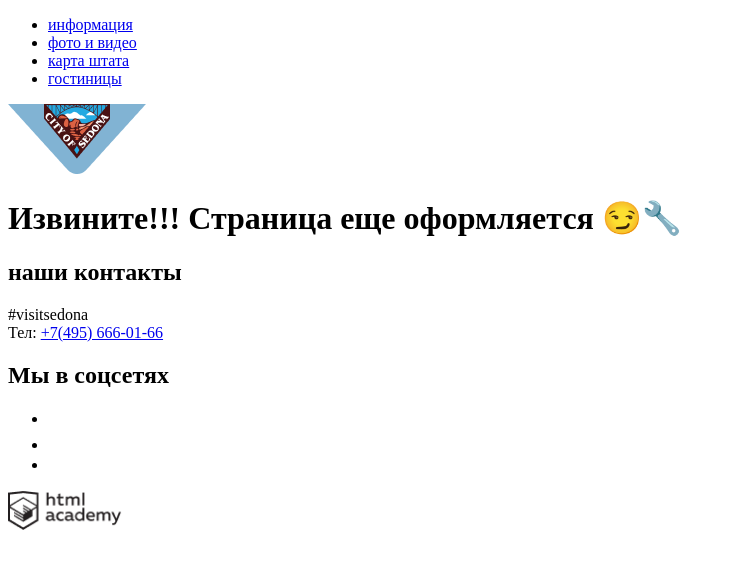
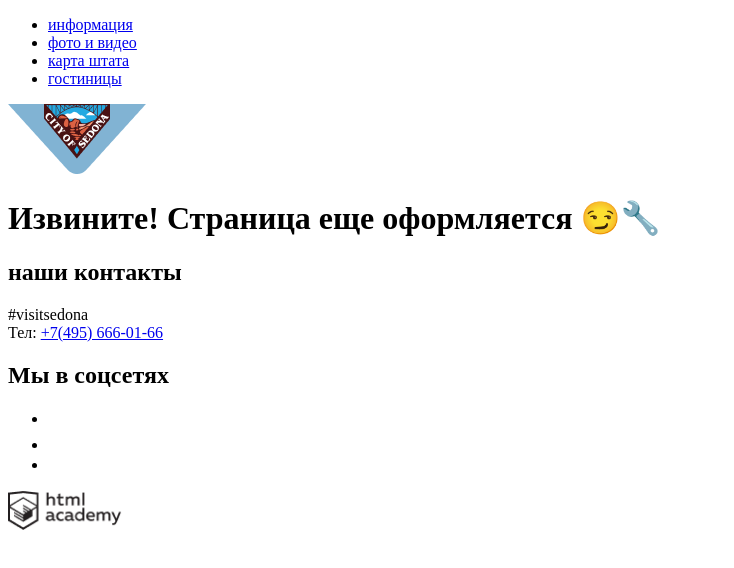
Before and after one commit to yuriy72bocharov/1485471-sedona-28, a plain HTML site: page blanc.html in a window 1280 px wide. Shown: the whole page, without its empty margins (0-734 px from the left). Drawn offline with Linux system fonts and the light colour scheme.

Commit message:
исправления
внес исправления и коменты

```diff
--- a/blanc.html
+++ b/blanc.html
@@ -20,7 +20,7 @@
 
 </header>
 <main>
-<h1>Извините!!! Страница еще оформляется &#128527;&#128295</h1>
+<h1>Извините! Страница еще оформляется &#128527;&#128295</h1>
 
 
 </main>
```
Also changed, not shown: hotels.html (+1 -1 lines), index.html (+1 -1 lines).
